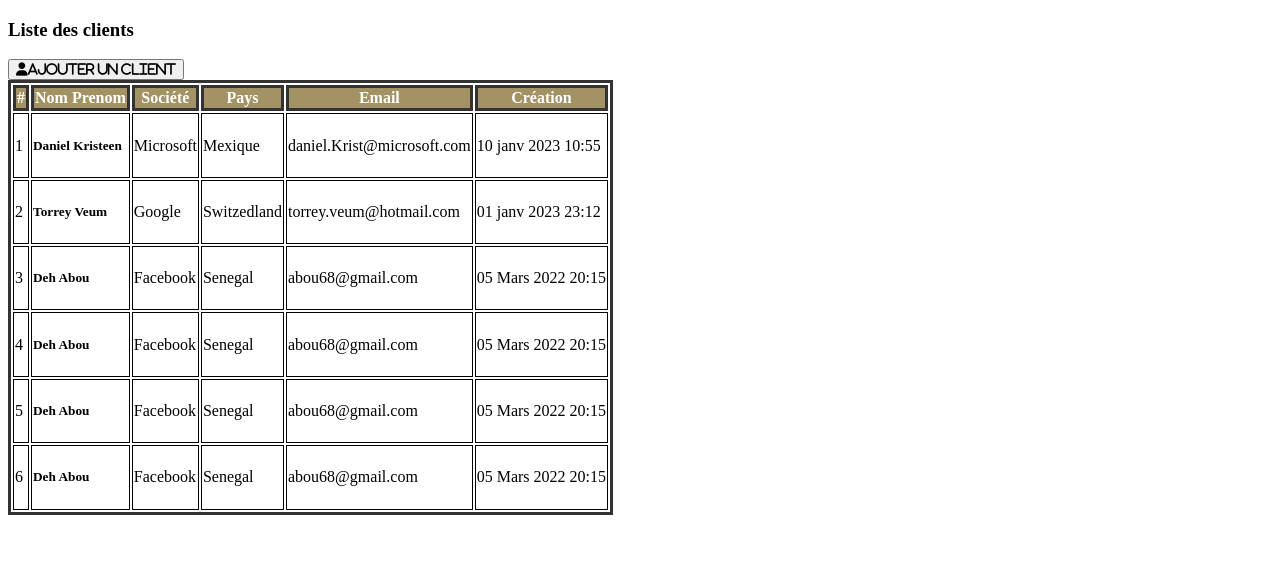
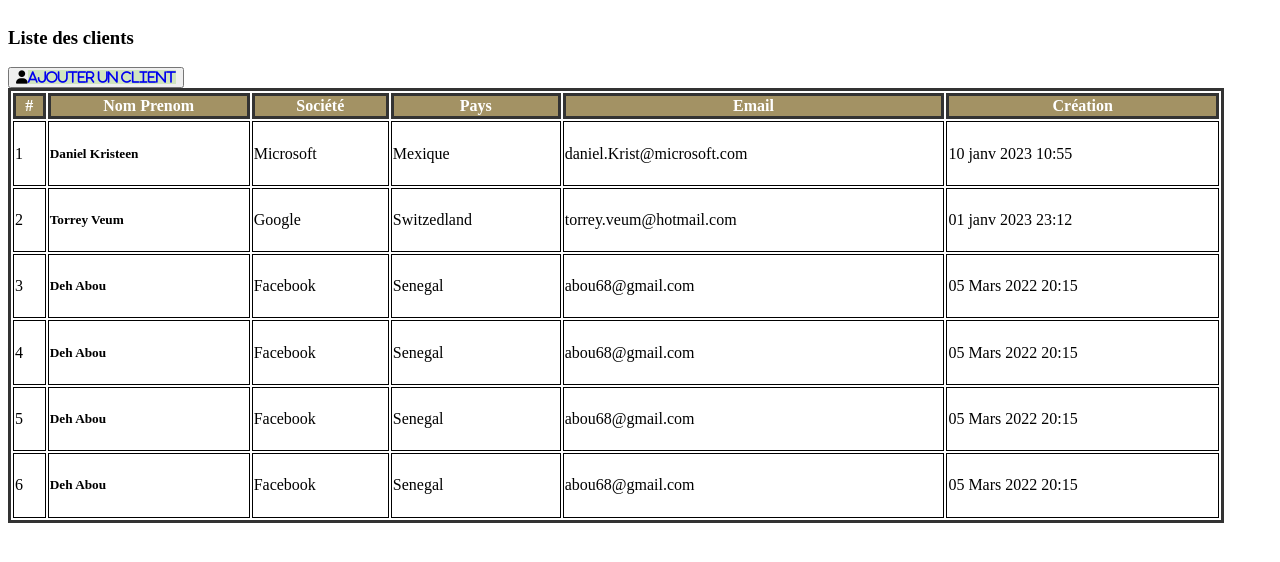
Before and after one commit to falilou14/ProjetMDL_Frontend, a website: page public/ListeClient.html in a window 1280 px wide. Drawn offline with Linux system fonts and the light colour scheme.

Commit message:
"changed styles"

```diff
--- a/public/ListeClient.html
+++ b/public/ListeClient.html
@@ -2,10 +2,10 @@
 <link href="https://mxcdn.bootstrapcdn.com/font-awesome/4.7.0/css/font-awesome.min.css" rel ="stylesheet">
 <link href="style.css" rel="stylesheet">
 
-
+<body>
 <div class="card-body">
     <h3 class="card-title text-uppercase mb-0"> Liste des clients</h3>
-    <button type="button" class="btn btn-primary"><i class="fa fa-user"><a href="/public/Client.html"></a>Ajouter un client</i></button>
+    <button type="button" class="btn btn-primary"><i class="fa fa-user"><a href="http://localhost:3000/Client.html">Ajouter un client </a></i></button>
 
 </div>
 <table>
@@ -150,3 +150,4 @@
 
     </tbody>
 </table>
+</body>
--- a/public/style.css
+++ b/public/style.css
@@ -5,9 +5,19 @@ th{
 td{
     border: 1px solid;
 }
+a{
+    text-decoration: none;
+    background-color: rgb(209, 229, 191);
+}
 
 thead,
 tfoot {
     background-color: rgb(163, 146, 100);
     color: #fff;
 }
+body{
+    display: flex;
+    flex-direction: column;
+    width: 95vw;
+    height:54vh ;
+}
```
